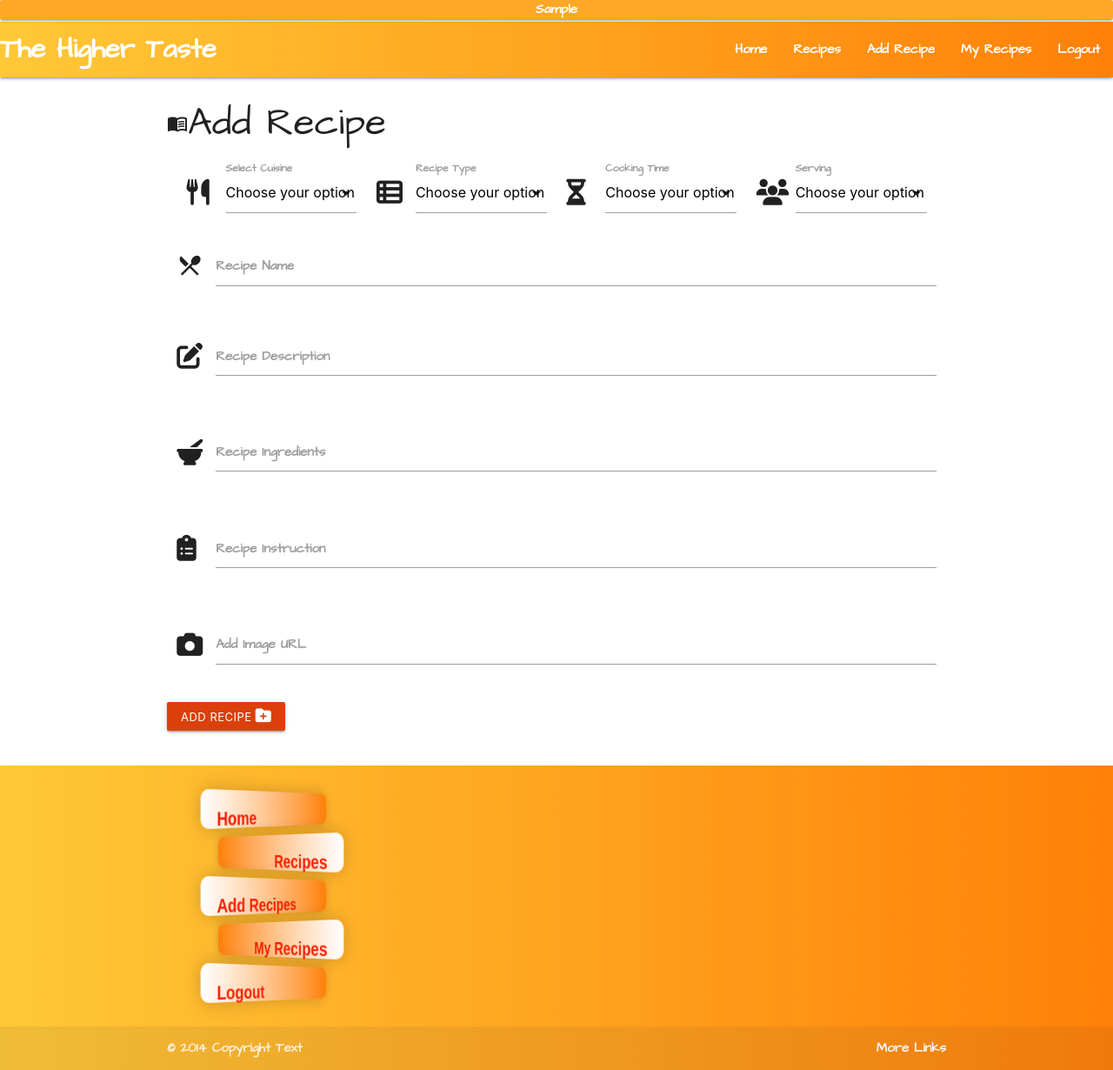
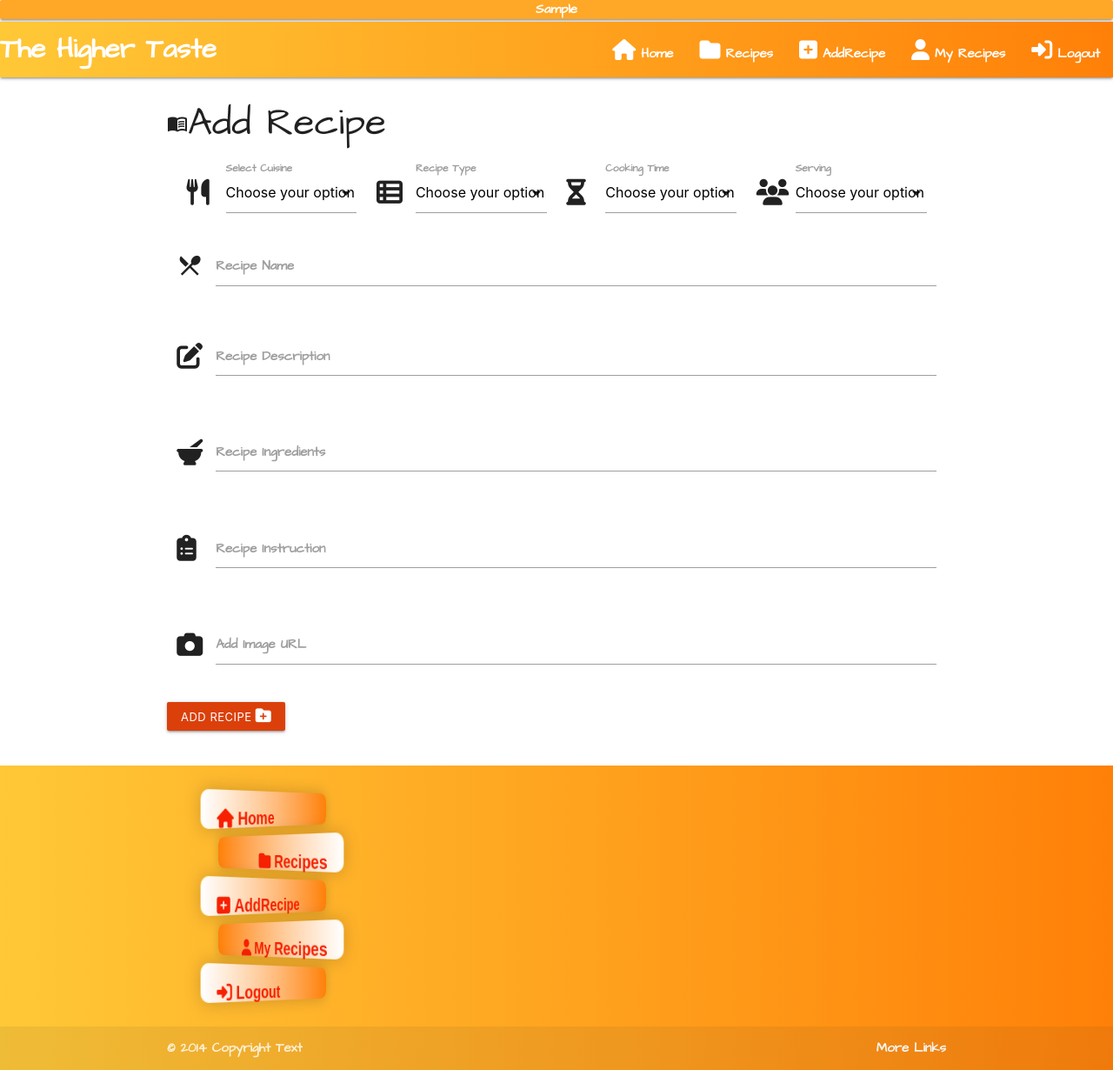
Before and after one commit to KTM28/The-Higher-Taste-CookBook, a Flask app: page /add_recipe in a window 1280 px wide. Shown: the whole page at 87% size. Run offline with Flask 2, Linux system fonts and the light colour scheme; the visitor is signed in with stand-in values (Sample User, id 1); data that the repository does not hold is empty; some libraries are stand-ins or nearby versions.

Commit message:
added icons for menu-items in navbar and navbar fixed class added

```diff
--- a/templates/base.html
+++ b/templates/base.html
@@ -24,8 +24,9 @@
         </div>
 
         {% endif %}
+        <div class="navbar-fixed">
+            <nav class="bg-org">
 
-        <nav class="bg-org">
                 <div class="nav-wrapper">
                     <a href="{{ url_for('home_template')}}" class="brand-logo">The Higher Taste</a>
 
@@ -34,43 +35,61 @@
                     {% if login_page is not defined %}
                     <a href="#" data-target="mobile-demo" class="sidenav-trigger"><i class="material-icons">menu</i></a>
                     <ul class="right hide-on-med-and-down">
-                    <li><a href="{{ url_for('home_template') }}">Home</a></li>
-                    <li><a href="{{ url_for('get_recipes')}}">Recipes</a></li>
+                        <li><a href="{{ url_for('home_template') }}"><i class="prefix fas fa-home"></i>&nbspHome</a>
+                        </li>
+                        <li><a href="{{ url_for('get_recipes')}}"><i class="prefix fas fa-folder"></i>&nbspRecipes</a>
+                        </li>
 
                         {% if session['logged_in'] == True %}
 
-                    <li><a href="{{ url_for('add_recipe') }}">Add Recipe</a></li>
+                        <li><a href="{{ url_for('add_recipe') }}"><i
+                                    class="prefix fas fa-plus-square"></i>&nbspAddRecipe</a></li>
 
-                    <li><a href="{{ url_for('user_recipes') }}">My Recipes</a></li>
-                    <li><a href="{{ url_for('logout_user') }}">Logout</a></li>
+                        <li><a href="{{ url_for('user_recipes') }}"><i class="prefix fas fa-user"></i>&nbspMy
+                                Recipes</a></li>
+                        <li><a href="{{ url_for('logout_user') }}"><i
+                                    class="prefix fas fa-sign-in-alt"></i>&nbspLogout</a>
+                        </li>
 
                         {% else %}
 
-                    <li><a href="{{ url_for('login_user') }}">Login</a></li>
+                        <li><a href="{{ url_for('login_user') }}"><i
+                                    class="prefix fas fa-sign-in-alt"></i>&nbspLogin</a>
+                        </li>
 
                         {% endif %}
                     </ul>
+            </nav>
+        </div>
+        <!-- side Nav -->
 
-                <!-- side Nav -->
         <ul class="sidenav bg-org" id="mobile-demo">
-                    <li><a href="{{ url_for('home_template') }}">Home</a></li>
-                    <li><a href="{{ url_for('get_recipes') }}">Recipes</a></li>
+            <li><a href="{{ url_for('home_template') }}"><i class="prefix fas fa-home"></i>&nbspHome</a>
+            </li>
+            <li><a href="{{ url_for('get_recipes') }}"><i class="prefix fas fa-folder"></i>&nbspRecipes</a>
+            </li>
 
             {% if session['logged_in'] == True %}
 
-                    <li><a href="{{ url_for('add_recipe')}}">Add Recipe</a></li>
-                    <li><a href="{{ url_for('user_recipes') }}">My Recipes</a></li>
-                    <li><a href="{{ url_for('logout_user') }}">Logout</a></li>
+            <li><a href="{{ url_for('add_recipe')}}"><i class="prefix fas fa-plus-square"></i>&nbspAddRecipe</a>
+            </li>
+            <li><a href="{{ url_for('user_recipes') }}"><i class="prefix fas fa-user"></i>&nbspMy
+                    Recipes</a></li>
+            <li><a href="{{ url_for('logout_user') }}"><i class="prefix fas fa-sign-in-alt"></i>&nbspLogout</a>
+            </li>
 
             {% else %}
 
-                    <li><a href="{{ url_for('login_user') }}">Login</a></li>
+            <li><a href="{{ url_for('login_user') }}"><i class="prefix fas fa-sign-in-alt"></i>&nbspLogin</a>
+            </li>
 
             {% endif %}
         </ul>
         {% endif %}
-            </div>
-        </nav>
+
+
+
+
 
     </header>
 
@@ -99,14 +118,19 @@
             <div class="row">
                 <div class="col l3 offset-12 s12">
                     <ul class="footer-link">
-                        <li><a href="{{ url_for('home_template')}}">Home</a></li>
-                        <li><a href="{{ url_for('get_recipes')}}">Recipes</a></li>
+                        <li><a href="{{ url_for('home_template')}}"><i class="prefix fas fa-home"></i>&nbspHome</a></li>
+                        <li><a href="{{ url_for('get_recipes')}}"><i class="prefix fas fa-folder"></i>&nbspRecipes</a>
+                        </li>
                         {% if session['logged_in'] == True %}
-                        <li><a href="{{ url_for('add_recipe')}}">Add Recipes</a></li>
-                        <li><a href="{{ url_for('user_recipes') }}">My Recipes</a></li>
-                        <li><a href="{{ url_for('logout_user') }}">Logout</a></li>
+                        <li><a href="{{ url_for('add_recipe')}}"><i
+                                    class="prefix fas fa-plus-square"></i>&nbspAddRecipe</a></li>
+                        <li><a href="{{ url_for('user_recipes') }}"><i class="prefix fas fa-user"></i>&nbspMy
+                                Recipes</a></li>
+                        <li><a href="{{ url_for('logout_user') }}"><i
+                                    class="prefix fas fa-sign-in-alt"></i>&nbspLogout</a></li>
                         {% else %}
-                        <li><a href="{{ url_for('login_user') }}">Login</a></li>
+                        <li><a href="{{ url_for('login_user') }}"><i
+                                    class="prefix fas fa-sign-in-alt"></i>&nbspLogin</a></li>
                         {% endif %}
                     </ul>
                 </div>
```
Lines whose indentation alone changed are shown as unchanged.
